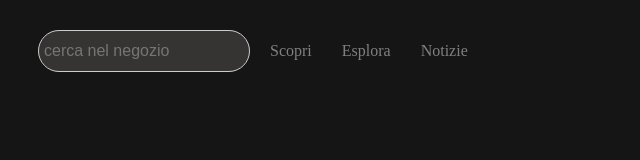
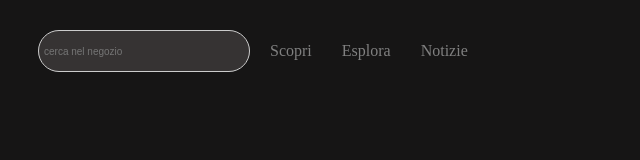
Before and after one commit to prisi1127/project1, a plain HTML site: page index.html in a window 1280 px wide. Shown: the full height of the page, 0-640 px from the left. Drawn offline with Linux system fonts and the light colour scheme.

Commit message:
aggiunto modifiche

```diff
--- a/index.html
+++ b/index.html
@@ -1,16 +1,11 @@
 <!DOCTYPE html>
 <html>
   <head>
-    <link rel="stylesheet" type="text/css" href="style.css">
+    <link rel="stylesheet" type="text/css" href="style.css" />
   </head>
   <body>
-
-
     <div class="search-container">
-
-
-
-        <input type="text" class="search-bar" placeholder="cerca nel negozio">
+      <input type="text" class="search-bar" placeholder="cerca nel negozio" />
 
       <div class="menu">
         <span class="menu-item">Scopri</span>
--- a/style.css
+++ b/style.css
@@ -3,6 +3,8 @@ body{
 
     background-color: rgb(22, 21, 21);
 }
+
+
 .search-container {
     display: flex;
     align-items: center;
@@ -16,8 +18,11 @@ body{
     padding: 5px;
     border: none;
     border-bottom: 2px solid #ccc;
-    font-size: 16px;
+    font-size: 10px;
     background-color: #363333;
+    border: 1px solid #ccc;
+    border-radius: 25px;
+    color: white;
 }
 
 .side-menu {
@@ -48,13 +53,7 @@ body{
     margin: 20px;
 }
 
-.search-bar {
-    width: 200px;
-    height: 30px;
-    padding: 5px;
-    border: 1px solid #ccc;
-    border-radius: 25px;
-}
+
 
 .menu {
     display: flex;
```
Lines whose indentation alone changed are shown as unchanged.
